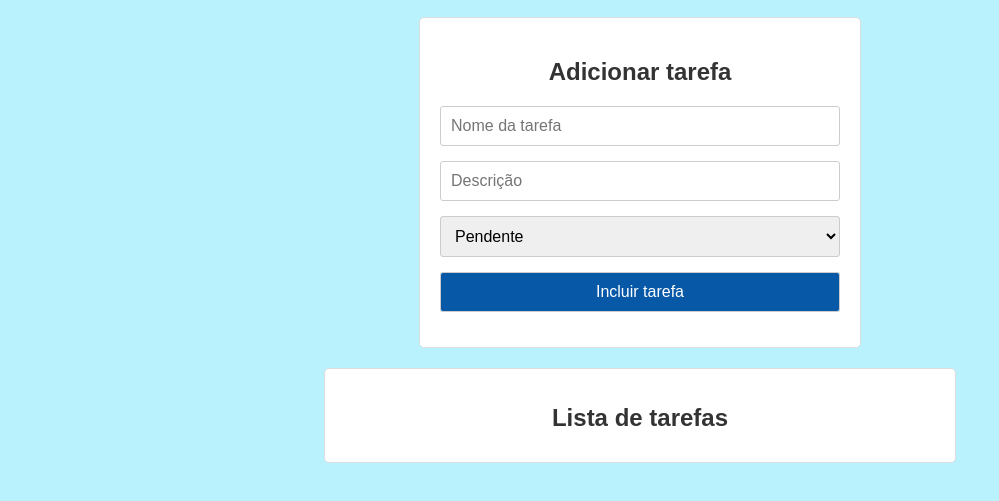
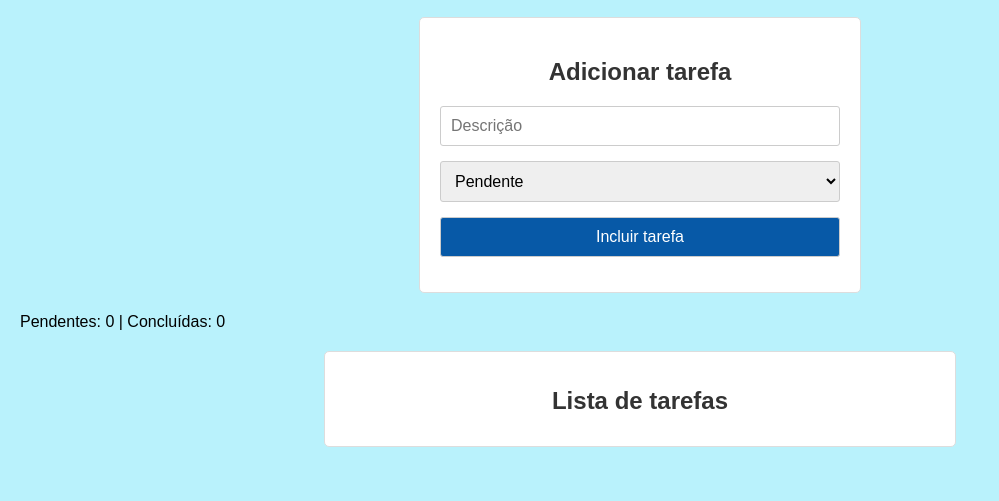
Before and after one commit to 07gonzales/prova-FrontEnd-toDoList, a plain HTML site: page index.html in a window 1280 px wide. Shown: the part 61-562 px from the top of the page, without its empty margins (0-999 px from the left). Drawn offline with Linux system fonts and the light colour scheme.

Commit message:
Alterand uma estrutura do código, removendo o input de nome da tarefa, adicionando uma nova seção para a contagem das tarefas ja concluídas/pendentes.

```diff
--- a/index.html
+++ b/index.html
@@ -11,16 +11,21 @@
 
     <div id="container">
         <h2>Adicionar tarefa</h2>
-        <input type="text" id="nome" placeholder="Nome da tarefa">
         <input type="text" id="descricao" placeholder="Descrição">
         <select id="status">
             <option value="status">Pendente</option>
             <option value="status">Concluída</option>
         </select>
-        <button id="incluir">Incluir tarefa</button>
+        <button id="incluir" onclick="adicionarTarefa">Incluir tarefa</button>
     </div>
+
+    <div class="contagem">
+        <p>Pendentes: <span id="pendentes">0</span> | Concluídas: <span id="concluidas">0</span></p>
+    </div>
+
     <div id="lista">
         <h2>Lista de tarefas</h2>
+        <ul id="listaTarefas"></ul>
 
     </div>
 
```
